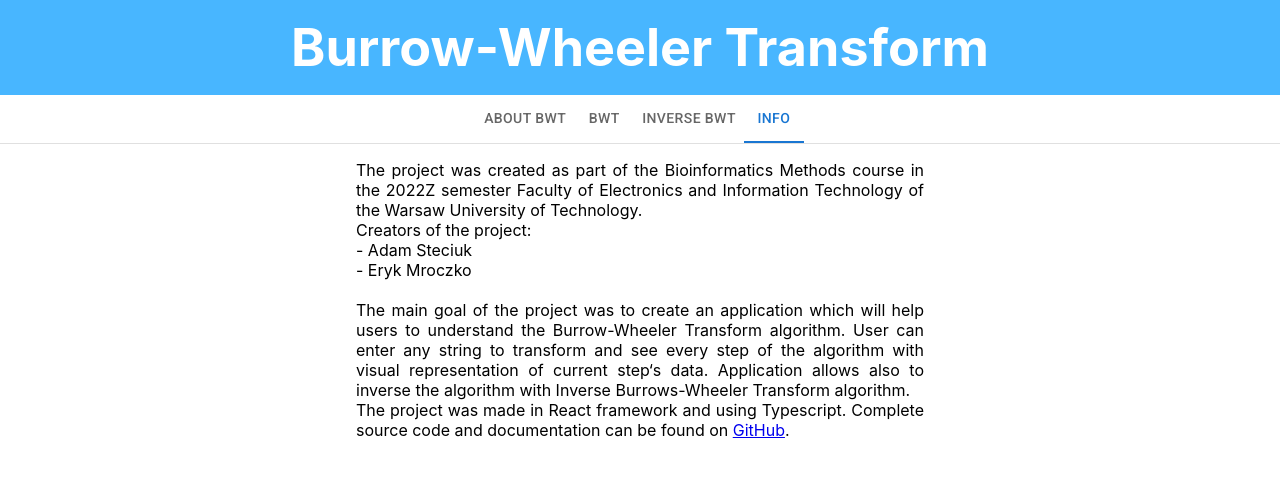
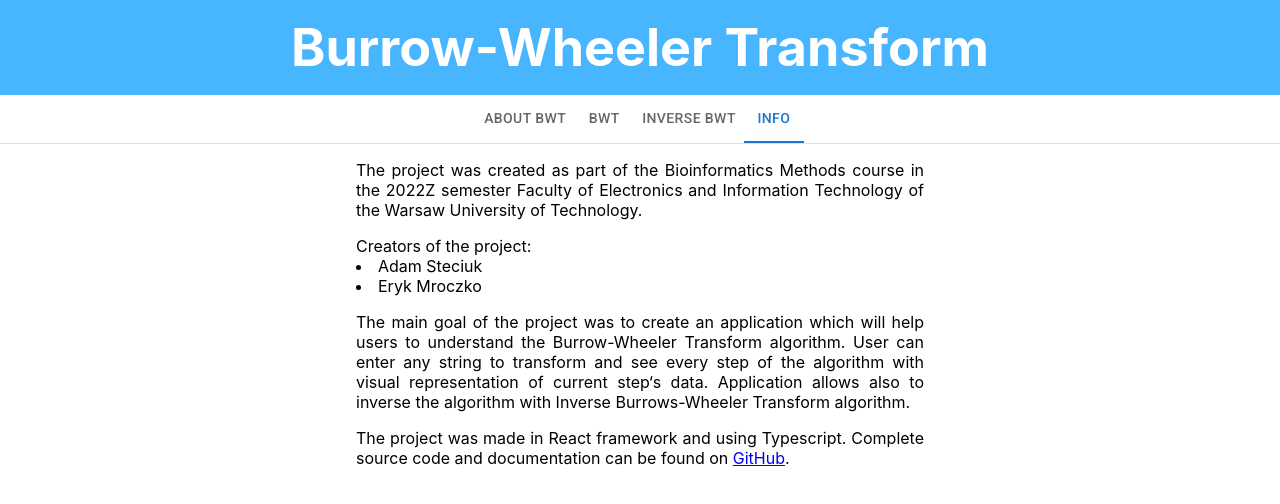
Before and after one commit to steciuk/MBI-Burrows-Wheeler-transform, a React (Create React App) app: page / in a window 1280 px wide. Both pictures are taken after a click on the tab "INFO". Shown: the top 504 px of the page. Built offline with nearby package versions, Linux system fonts and the light colour scheme.

Commit message:
Info styling refactor

```diff
--- a/src/components/info/InfoRoot.tsx
+++ b/src/components/info/InfoRoot.tsx
@@ -9,24 +9,38 @@ const InfoRoot = () => {
 				maxWidth: '600px',
 				textAlign: 'justify',
 				textJustify: 'inter-word',
+				display: 'flex',
+				flexDirection: 'column',
+				gap: '1rem',
 			}}
 		>
-			<p>
-				The project was created as part of the Bioinformatics Methods course in the 2022Z semester
-				Faculty of Electronics and Information Technology of the Warsaw University of Technology.
-				<br/>
-				Creators of the project:<br/>
-				- Adam Steciuk<br/>
-				- Eryk Mroczko<br/>
-				<br/>
-				The main goal of the project was to create an application which will help users
-				to understand the Burrow-Wheeler Transform algorithm. User can enter any string to transform
-				and see every step of the algorithm with visual representation of current step&lsquo;s data.
-				Application allows also to inverse the algorithm with Inverse Burrows-Wheeler Transform algorithm.
-				<br/>
-				The project was made in React framework and using Typescript.
-				Complete source code and documentation can be found on <a href="https://github.com/steciuk/MBI-Burrows-Wheeler-transform">GitHub</a>.
-			</p>
+			<div>
+				<p>
+					The project was created as part of the Bioinformatics Methods course in the 2022Z semester Faculty
+					of Electronics and Information Technology of the Warsaw University of Technology.
+				</p>
+			</div>
+			<div>
+				Creators of the project:
+				<ul style={{ listStylePosition: 'inside' }}>
+					<li>Adam Steciuk</li>
+					<li>Eryk Mroczko</li>
+				</ul>
+			</div>
+			<div>
+				<p>
+					The main goal of the project was to create an application which will help users to understand the
+					Burrow-Wheeler Transform algorithm. User can enter any string to transform and see every step of the
+					algorithm with visual representation of current step&lsquo;s data. Application allows also to
+					inverse the algorithm with Inverse Burrows-Wheeler Transform algorithm.
+				</p>
+			</div>
+			<div>
+				<p>
+					The project was made in React framework and using Typescript. Complete source code and documentation
+					can be found on <a href="https://github.com/steciuk/MBI-Burrows-Wheeler-transform">GitHub</a>.
+				</p>
+			</div>
 		</div>
 	);
 };
```
Also changed, not shown: src/components/ibwt/IbwtTable.tsx (+0 -20 lines), 1 other file (tests, documents, lock files or other folders).
